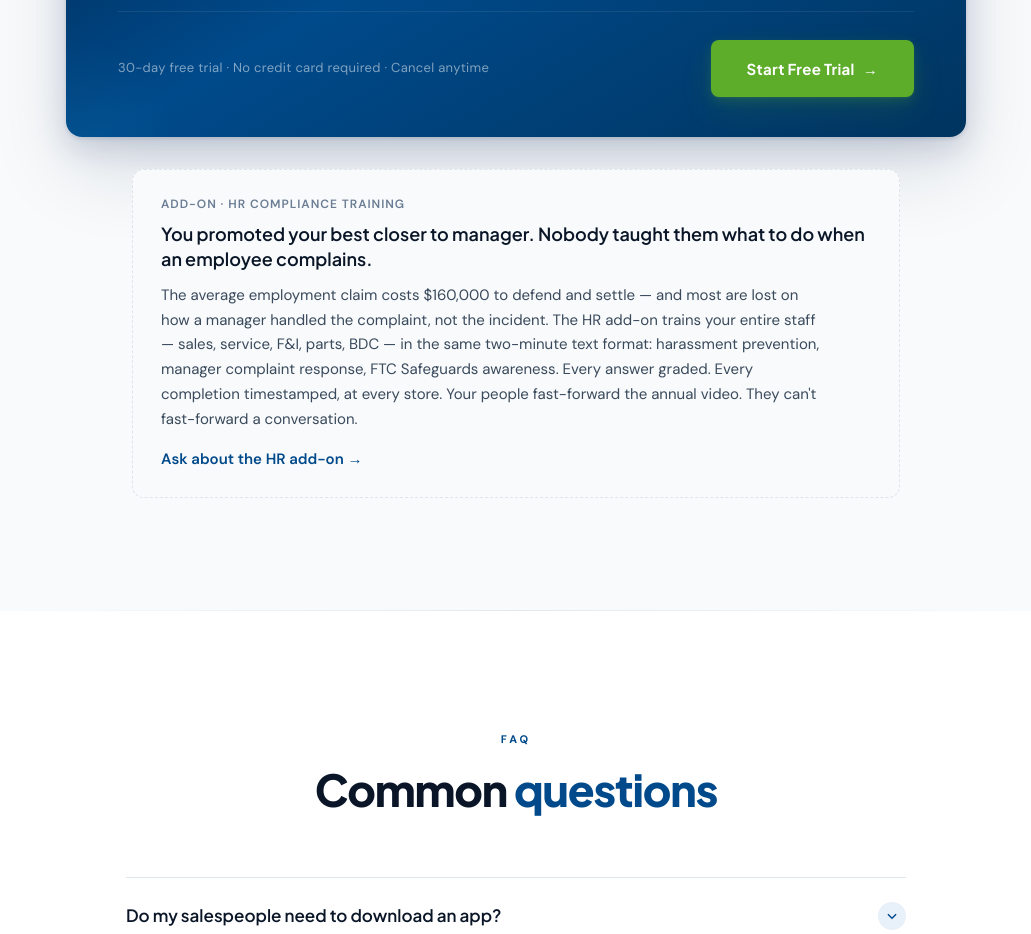
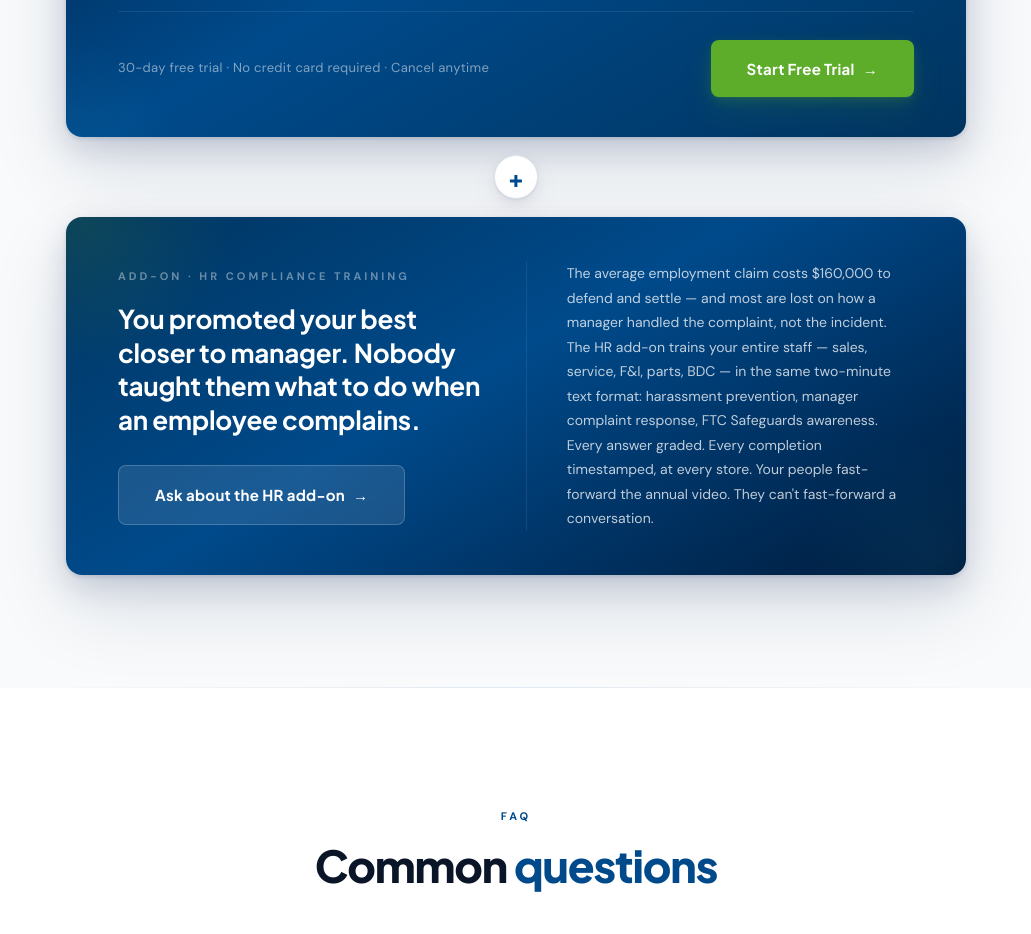
Before and after one commit to kenchapmanpdx-png/dealershipiq-, a Next.js app: page / in a window 1280 px wide. Shown: the part 4460-5394 px from the top of the page, without its empty margins (124-1155 px from the left). Built offline with nearby package versions, Linux system fonts and the light colour scheme; no server answers.

Commit message:
Promote HR add-on to companion pricing card with plus connector

```diff
--- a/src/app/(marketing)/marketing.css
+++ b/src/app/(marketing)/marketing.css
@@ -1492,57 +1492,127 @@
 }
 
 /* ============================================
-   HR ADD-ON BAND (below pricing card)
+   HR ADD-ON — companion card to pricing
    ============================================ */
-.mkt .addon-band {
-  max-width: 48rem;
-  margin: 2rem auto 0;
-  padding: 24px 28px;
-  border: 1px dashed var(--border-visible);
-  border-radius: var(--radius-md);
-  background: var(--bg-warm);
-}
-
-.mkt .addon-eyebrow {
-  margin-bottom: 6px;
-  font-size: 12px;
-  font-weight: 600;
-  letter-spacing: 0.08em;
-  text-transform: uppercase;
-  color: var(--text-light);
-}
-
-.mkt .addon-band h3 {
-  margin-bottom: 12px;
-  font-size: 1.125rem;
-  font-weight: 600;
-  line-height: 1.4;
-  color: var(--text);
-}
-
-.mkt .addon-band p {
-  font-size: var(--text-sm);
-  line-height: 1.65;
-  color: var(--text-mid);
-}
-
-.mkt .addon-link {
-  display: inline-block;
-  margin-top: 16px;
-  font-size: var(--text-sm);
-  font-weight: 600;
+.mkt .addon-connect {
+  display: flex;
+  justify-content: center;
+  padding: 18px 0;
+}
+
+.mkt .addon-plus {
+  display: flex;
+  align-items: center;
+  justify-content: center;
+  width: 44px;
+  height: 44px;
+  border-radius: 50%;
+  background: #fff;
+  border: 1px solid var(--border-visible);
+  box-shadow: var(--shadow-md);
   color: var(--accent);
-  text-decoration: none;
-}
-
-.mkt .addon-link:hover {
-  color: var(--accent-deep);
-  text-decoration: underline;
+  font-family: var(--font-jakarta), 'Plus Jakarta Sans', sans-serif;
+  font-size: 24px;
+  font-weight: 800;
+  line-height: 1;
+}
+
+.mkt .addon-card {
+  position: relative;
+  overflow: hidden;
+  max-width: 900px;
+  margin: 0 auto;
+  border-radius: var(--radius-lg);
+  color: #fff;
+  background: linear-gradient(330deg, #001a3a 0%, var(--accent) 55%, var(--accent-deep) 100%);
+  box-shadow: 0 2px 4px rgba(0, 30, 80, 0.12), 0 12px 32px rgba(0, 30, 80, 0.15),
+    0 32px 80px rgba(0, 30, 80, 0.12);
+}
+
+.mkt .addon-card::before {
+  content: '';
+  position: absolute;
+  top: -40%;
+  left: -15%;
+  width: 300px;
+  height: 300px;
+  border-radius: 50%;
+  background: radial-gradient(circle, rgba(93, 173, 43, 0.14), transparent 70%);
+}
+
+.mkt .addon-card::after {
+  content: '';
+  position: absolute;
+  bottom: -30%;
+  right: -10%;
+  width: 250px;
+  height: 250px;
+  border-radius: 50%;
+  background: radial-gradient(circle, rgba(42, 196, 234, 0.08), transparent 70%);
+}
+
+.mkt .addon-card > * {
+  position: relative;
+  z-index: 1;
+}
+
+.mkt .addon-grid {
+  display: grid;
+  grid-template-columns: 1.05fr 1fr;
+  gap: 0;
+  padding: 44px 52px;
+  align-items: center;
+}
+
+.mkt .addon-grid > div:first-child {
+  padding-right: 40px;
+}
+
+.mkt .addon-head {
+  font-family: var(--font-jakarta), 'Plus Jakarta Sans', sans-serif;
+  font-size: clamp(1.25rem, 1.6vw + 0.5rem, 1.625rem);
+  font-weight: 700;
+  line-height: 1.3;
+  letter-spacing: -0.01em;
+  color: #fff;
+  margin-bottom: 28px;
+}
+
+.mkt .addon-body {
+  border-left: 1px solid rgba(255, 255, 255, 0.08);
+  padding-left: 40px;
+}
+
+.mkt .addon-body p {
+  font-size: 14px;
+  line-height: 1.75;
+  color: rgba(255, 255, 255, 0.75);
+  margin: 0;
+}
+
+@media (max-width: 999px) {
+  .mkt .addon-grid {
+    grid-template-columns: 1fr;
+    padding: 36px 32px;
+  }
+  .mkt .addon-grid > div:first-child {
+    padding-right: 0;
+  }
+  .mkt .addon-body {
+    border-left: none;
+    padding-left: 0;
+    border-top: 1px solid rgba(255, 255, 255, 0.08);
+    padding-top: 24px;
+    margin-top: 28px;
+  }
 }
 
 @media (max-width: 690px) {
-  .mkt .addon-band {
-    padding: 20px;
+  .mkt .addon-grid {
+    padding: 28px 24px;
+  }
+  .mkt .addon-connect {
+    padding: 12px 0;
   }
 }
 
--- a/src/app/(marketing)/page.tsx
+++ b/src/app/(marketing)/page.tsx
@@ -446,24 +446,34 @@ export default function LandingPage() {
             </div>
           </div>
 
-          {/* HR add-on band — standalone, below the pricing card */}
-          <div className="addon-band sr">
-            <div className="addon-eyebrow">Add-On · HR Compliance Training</div>
-            <h3>
-              You promoted your best closer to manager. Nobody taught them what to do when an
-              employee complains.
-            </h3>
-            <p>
-              The average employment claim costs $160,000 to defend and settle — and most are lost
-              on how a manager handled the complaint, not the incident. The HR add-on trains your
-              entire staff — sales, service, F&amp;I, parts, BDC — in the same two-minute text
-              format: harassment prevention, manager complaint response, FTC Safeguards awareness.
-              Every answer graded. Every completion timestamped, at every store. Your people
-              fast-forward the annual video. They can&apos;t fast-forward a conversation.
-            </p>
-            <a href="#signup" className="addon-link">
-              Ask about the HR add-on →
-            </a>
+          {/* HR add-on — companion card, chained to pricing with a plus connector */}
+          <div className="addon-connect sr" aria-hidden="true">
+            <span className="addon-plus">+</span>
+          </div>
+          <div className="addon-card sr">
+            <div className="addon-grid">
+              <div>
+                <div className="rev-tag">Add-On · HR Compliance Training</div>
+                <h3 className="addon-head">
+                  You promoted your best closer to manager. Nobody taught them what to do when an
+                  employee complains.
+                </h3>
+                <a href="#signup" className="btn btn-ghost magnetic">
+                  Ask about the HR add-on <span className="btn-arrow">→</span>
+                </a>
+              </div>
+              <div className="addon-body">
+                <p>
+                  The average employment claim costs $160,000 to defend and settle — and most are
+                  lost on how a manager handled the complaint, not the incident. The HR add-on
+                  trains your entire staff — sales, service, F&amp;I, parts, BDC — in the same
+                  two-minute text format: harassment prevention, manager complaint response, FTC
+                  Safeguards awareness. Every answer graded. Every completion timestamped, at every
+                  store. Your people fast-forward the annual video. They can&apos;t fast-forward a
+                  conversation.
+                </p>
+              </div>
+            </div>
           </div>
         </div>
       </section>
```
